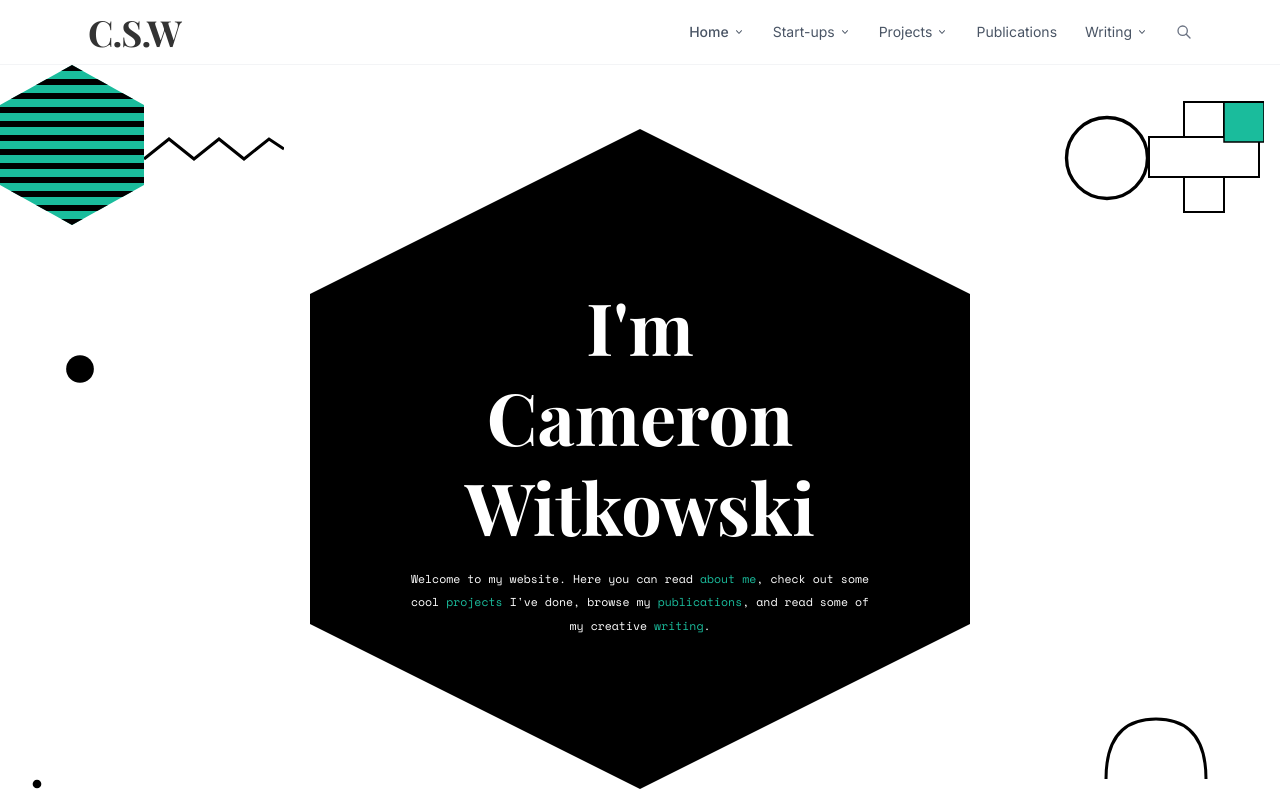
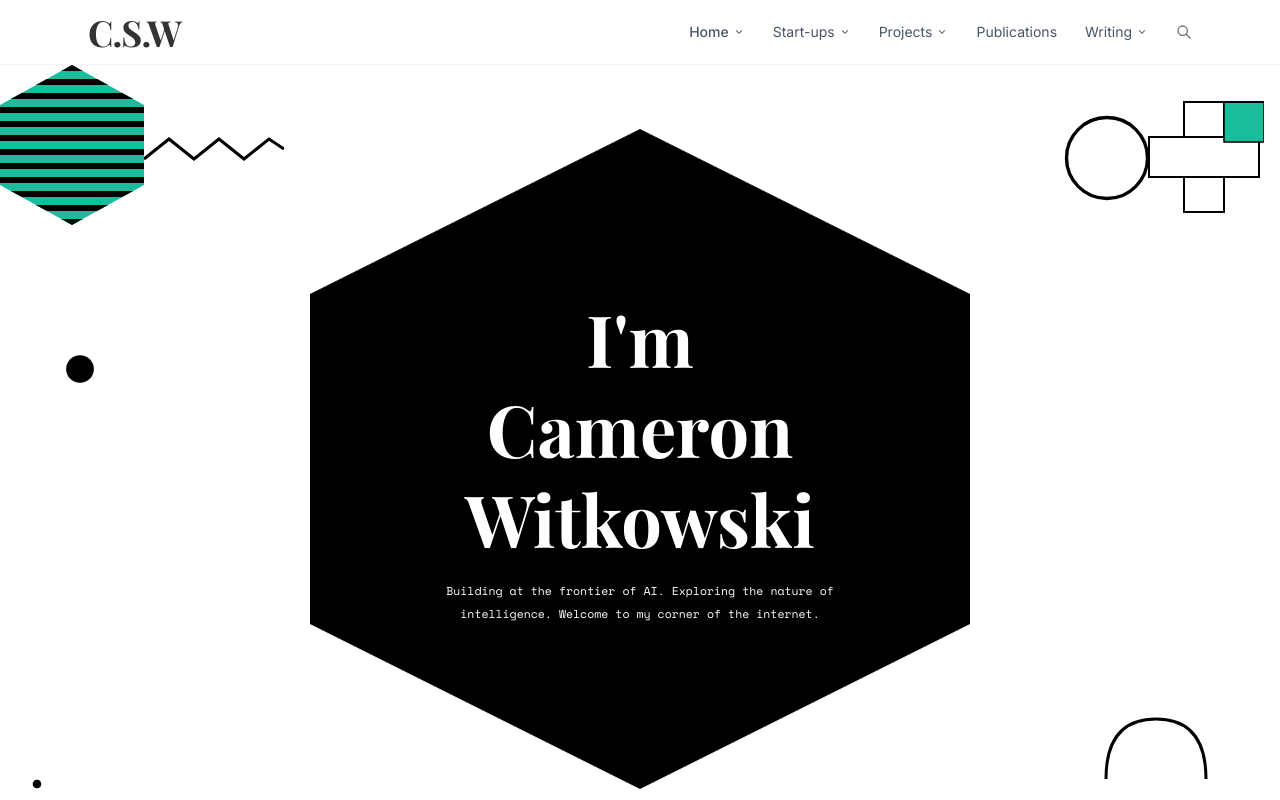
Before and after one commit to VanessaAnneliese/Cameron-witkowski-website, a Next.js app: page / in a window 1280 px wide. Shown: the top 800 px of the page. Built offline with nearby package versions, Linux system fonts and the light colour scheme.

Commit message:
Update hero hexagon copy to more professional tagline
Co-Authored-By: Claude Sonnet 4.6 <noreply@anthropic.com>

```diff
--- a/src/app/page.tsx
+++ b/src/app/page.tsx
@@ -110,14 +110,7 @@ export default function HomePage() {
               className="text-white text-sm leading-loose px-4"
               style={{ fontFamily: "var(--font-space-mono)", fontSize: "0.72rem" }}
             >
-              Welcome to my website. Here you can read{" "}
-              <a href="#about" className="underline text-[#1abc9c]">about me</a>
-              , check out some cool{" "}
-              <Link href="/projects" className="underline text-[#1abc9c]">projects</Link>
-              {" "}I&apos;ve done, browse my{" "}
-              <Link href="/publications" className="underline text-[#1abc9c]">publications</Link>
-              , and read some of my creative{" "}
-              <Link href="/writing" className="underline text-[#1abc9c]">writing</Link>.
+              Building at the frontier of AI. Exploring the nature of intelligence. Welcome to my corner of the internet.
             </p>
           </div>
         </div>
```
